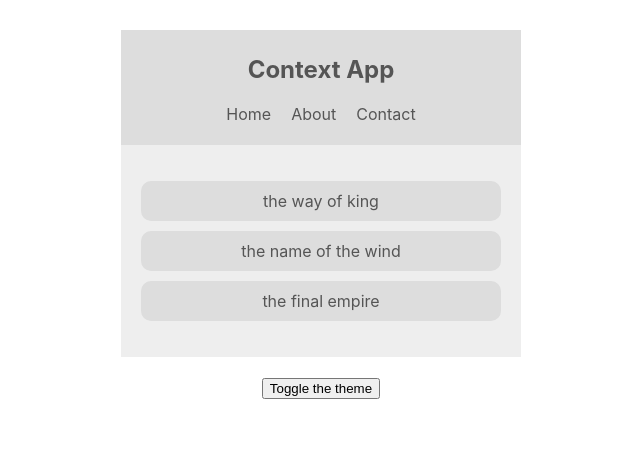
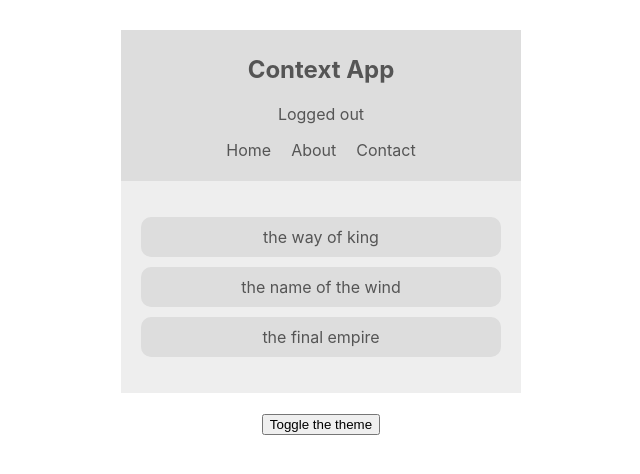
Before and after one commit to AleksHodur/react-context-and-hooks, a React (Create React App) app: page / in a window 1280 px wide. Shown: the top 474 px of the page, without its empty margins (319-959 px from the left). Built offline with nearby package versions, Linux system fonts and the light colour scheme.

Commit message:
cosuming auth

```diff
--- a/src/components/Navbar.js
+++ b/src/components/Navbar.js
@@ -1,19 +1,26 @@
 import React, { Component } from 'react';
 import { ThemeContext } from '../contexts/ThemeContext';
+import { AuthContext } from '../contexts/AuthContext';
 
 class Navbar extends Component {
 
     render() {
 
         return (
-            <ThemeContext.Consumer >{(context) => {
 
-                const { isLightTheme, light, dark } = context;
+            <AuthContext>{(authContext) => (
+                <ThemeContext.Consumer >{(themeContext) => {
+
+                    const { isAuthenticated, toggleAuth } = authContext;
+                    const { isLightTheme, light, dark } = themeContext;
                     const theme = isLightTheme ? light : dark;
 
                     return(
                         <nav style={{background: theme.ui, color: theme.text}}>
                             <h1>Context App</h1>
+                            <div onClick={toggleAuth}>
+                                { isAuthenticated ? 'Logged in' : 'Logged out'}
+                            </div>
                             <ul>
                                 <li>Home</li>
                                 <li>About</li>
@@ -23,6 +30,10 @@
                     );
                 }}
                 </ThemeContext.Consumer>
+            )}
+
+            </AuthContext>
+
         );
     }
 }
```
Lines whose indentation alone changed are shown as unchanged.
